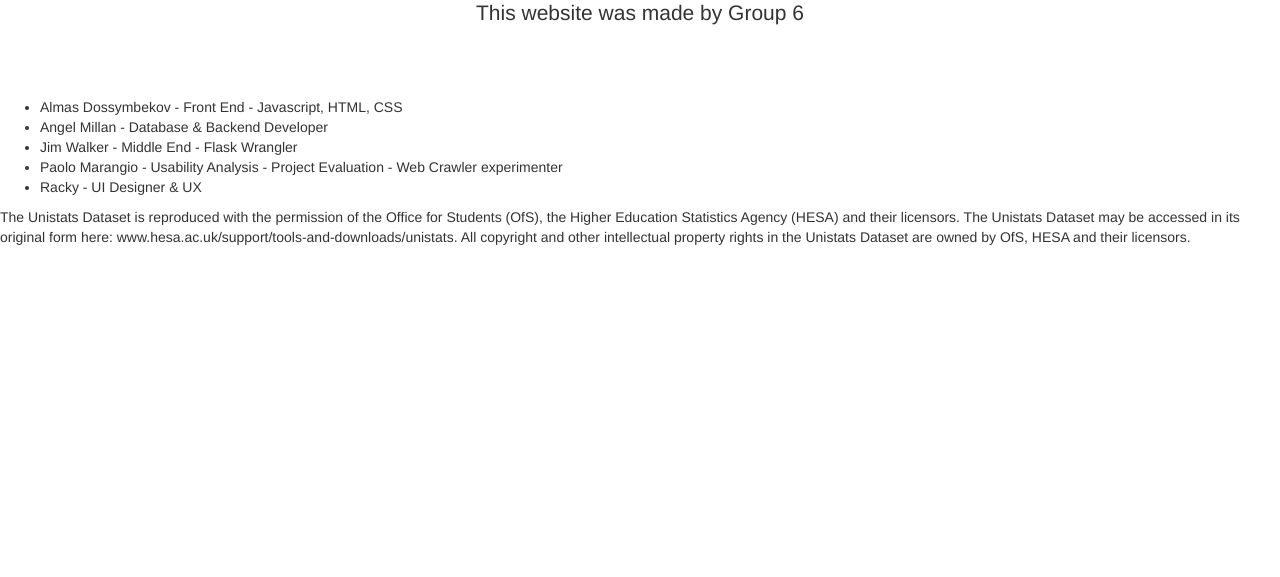
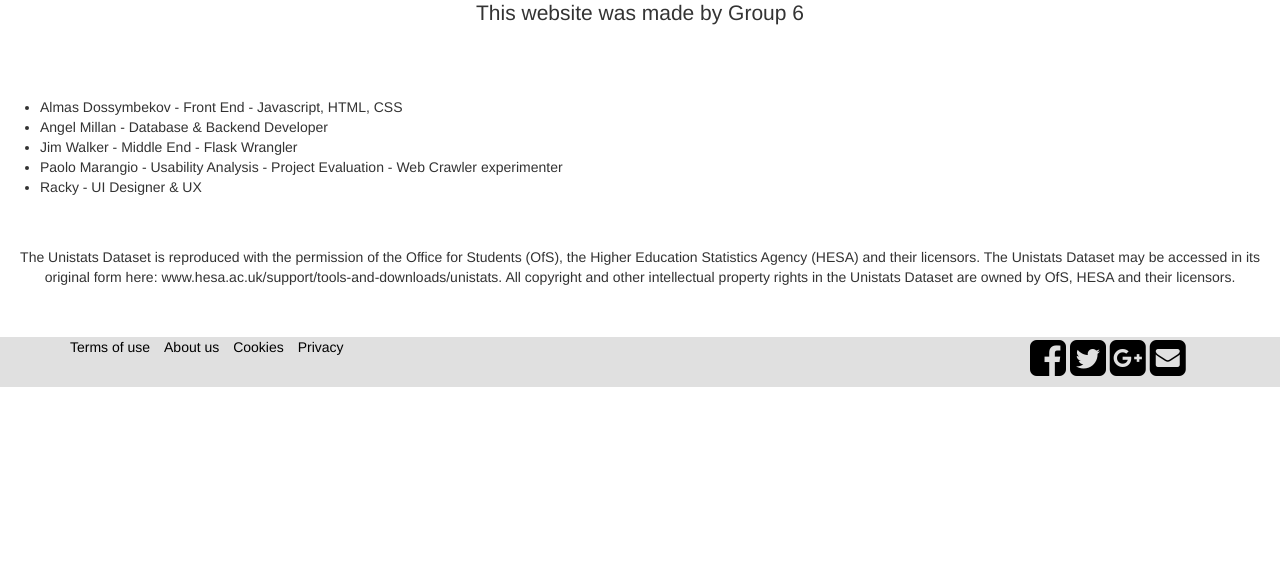
Before and after one commit to Jim-Walk/Software-Development-Assessment, a Flask app: page /about in a window 1280 px wide. Shown: the part 162-739 px from the top of the page. After the commit the page ends 549 px from the top, so only its background shows below. Run offline with Flask 2, Linux system fonts and the light colour scheme; some libraries are stand-ins or nearby versions.

Commit message:
about page formatting

```diff
--- a/templates/about.html
+++ b/templates/about.html
@@ -12,5 +12,7 @@
             <li> Paolo Marangio - Usability Analysis - Project Evaluation - Web Crawler experimenter</li>
             <li> Racky - UI Designer & UX </li>
         </ul></p>
+    <div class="starter-template">
 	<p>The Unistats Dataset is reproduced with the permission of the Office for Students (OfS), the Higher Education Statistics Agency (HESA) and their licensors. The Unistats Dataset may be accessed in its original form here: www.hesa.ac.uk/support/tools-and-downloads/unistats.  All copyright and other intellectual property rights in the Unistats Dataset are owned by OfS, HESA and their licensors.</p>
+    <div>
 	{% endblock %}
```
